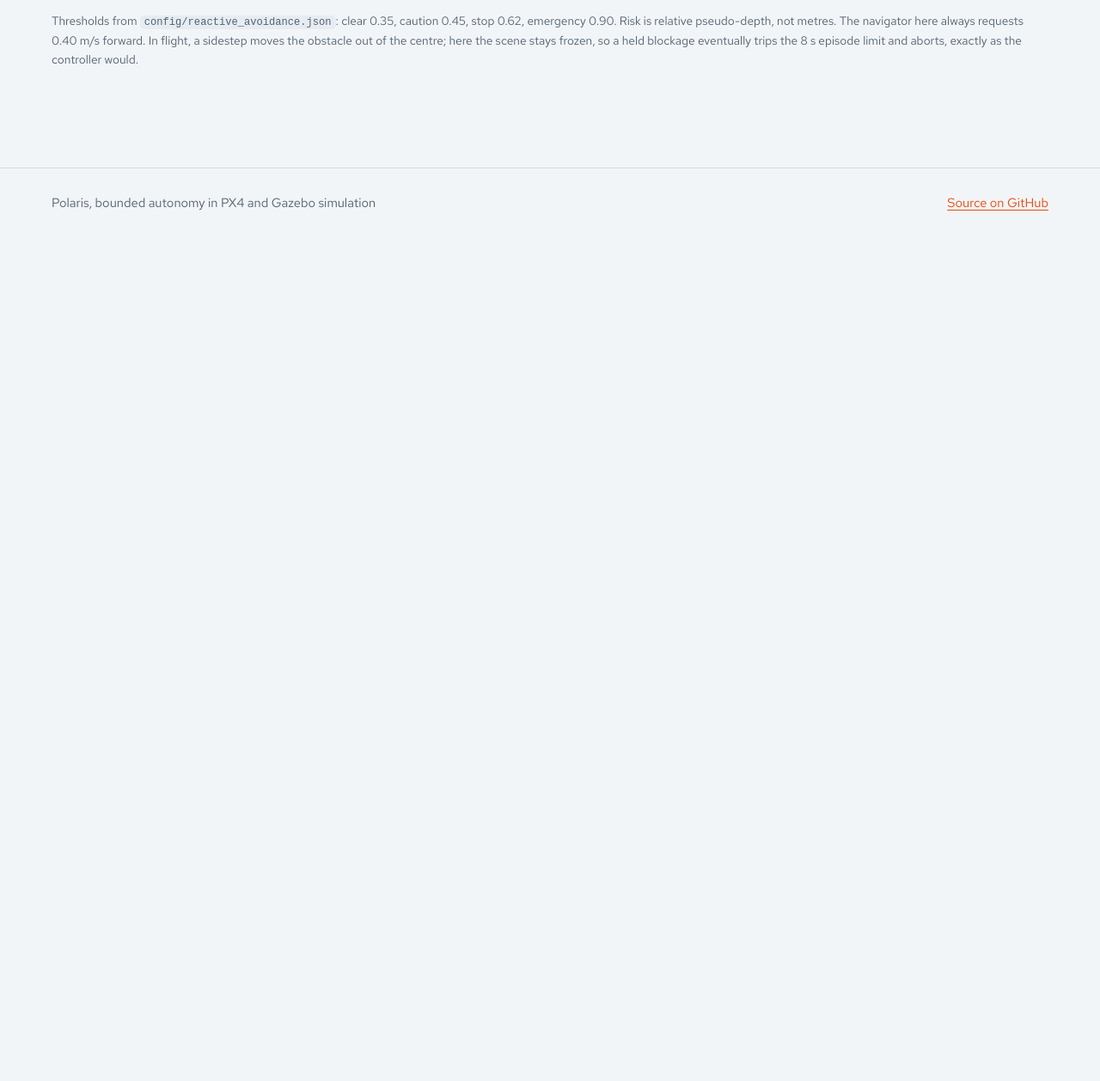
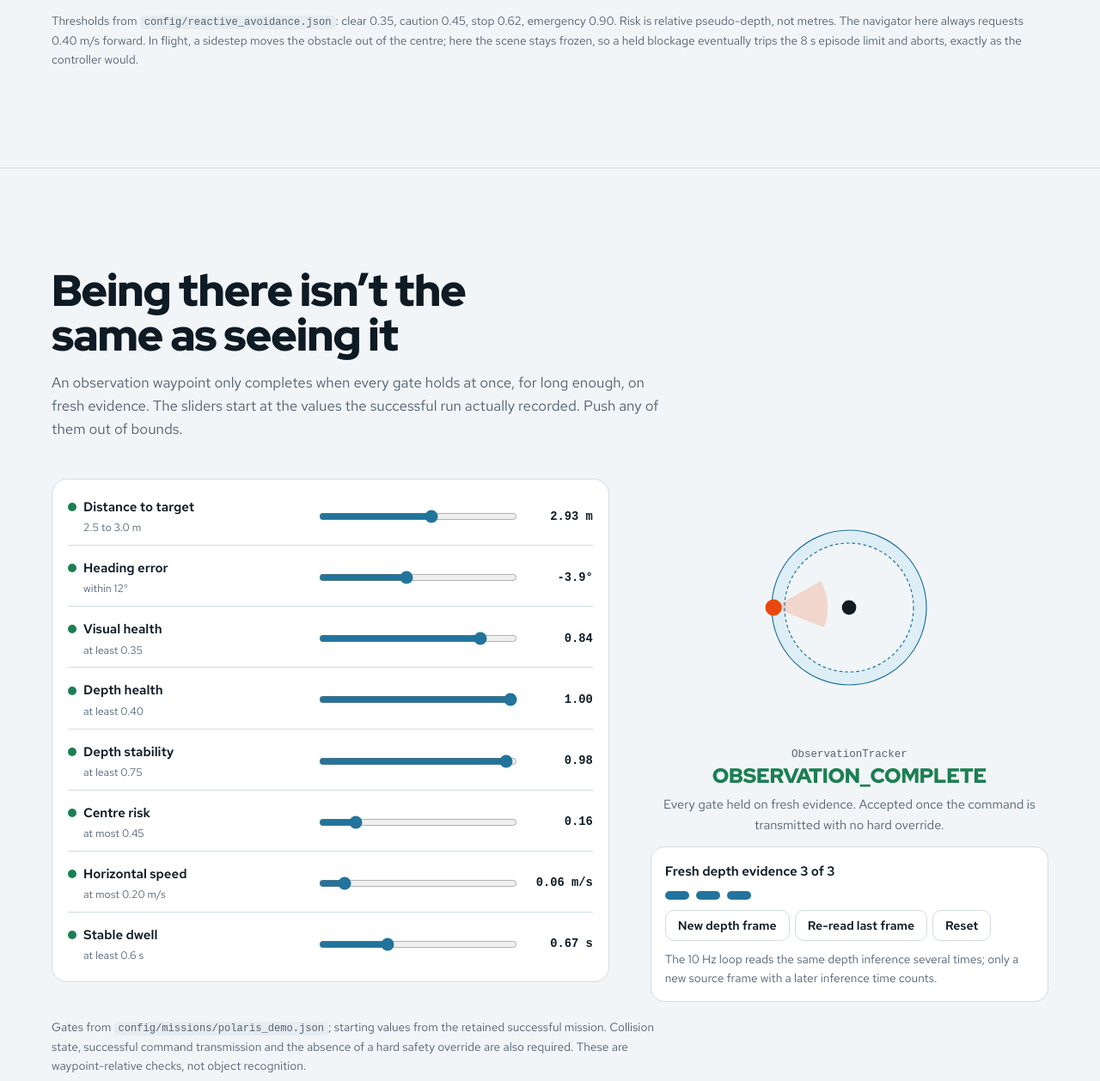
Before and after one commit to SparshSunilNaik/Polaris, a plain HTML site: page web/index.html in a window 1280 px wide. Shown: the part 3282-4540 px from the top of the page at 86% size. Before the commit the page ends 3574 px from the top, so only its background shows below. Drawn offline with Linux system fonts and the light colour scheme; a web font is replaced by a local one.

Commit message:
Add observation gates explorer
Eight sliders for the rock-observation gates in polaris_demo.json start
at the values the successful run recorded. The ObservationTracker state
moves between APPROACHING, OBSERVATION_CANDIDATE, OBSERVING and
OBSERVATION_COMPLETE with a reason, a top-down stand-off diagram tracks
distance and heading, and fresh-evidence buttons show that re-reading
the same depth frame does not count.

```diff
--- a/web/css/site.css
+++ b/web/css/site.css
@@ -283,12 +283,54 @@ code, pre { font-family: var(--mono); }
 .btn-line.attn { border-color: var(--stop); color: var(--stop); animation: jolt 400ms ease; }
 .avoid-note { margin-top: 16px; }
 
+/* observation gates */
+.obs-grid { display: grid; grid-template-columns: minmax(0, 7fr) minmax(0, 5fr); gap: clamp(24px, 4vw, 48px); margin-top: 44px; align-items: start; }
+.gates { display: grid; gap: 4px; background: var(--surface); border: 1px solid var(--rule); border-radius: 18px; padding: 10px 18px; }
+.gate { display: grid; grid-template-columns: minmax(0, 1.2fr) minmax(0, 1fr) 76px; gap: 14px; align-items: center; padding: 10px 0; border-bottom: 1px solid var(--rule); }
+.gate:last-child { border-bottom: 0; }
+.gate label { display: flex; flex-wrap: wrap; align-items: baseline; gap: 2px 8px; font-weight: 600; font-size: 0.94rem; }
+.gate-dot { width: 10px; height: 10px; border-radius: 50%; background: var(--ok); align-self: center; transition: background-color 200ms ease, transform 200ms ease; }
+.gate[data-ok="false"] .gate-dot { background: var(--stop); transform: scale(1.25); }
+.gate-rule { font-weight: 400; font-size: 0.78rem; color: var(--ink-2); flex-basis: 100%; padding-left: 18px; }
+.gate input { accent-color: var(--ice); min-height: 28px; width: 100%; }
+.gate[data-ok="false"] input { accent-color: var(--stop); }
+.gate output { font: 600 0.86rem var(--mono); text-align: right; font-variant-numeric: tabular-nums; }
+.gate[data-ok="false"] output { color: var(--stop); }
+
+.obs-side { display: grid; gap: 14px; }
+.standoff { width: 100%; max-width: 300px; margin: 0 auto; display: block; aspect-ratio: 1; }
+.so-band-outer { fill: var(--ice-soft); stroke: var(--ice); stroke-width: 0.04; }
+.so-band-inner { fill: var(--bg); stroke: var(--ice); stroke-width: 0.04; stroke-dasharray: 0.12 0.1; }
+.so-target { fill: var(--ink); }
+.so-fov { fill: var(--orange); opacity: 0.18; }
+.so-body { fill: var(--orange); }
+#so-drone { transition: transform 200ms ease; }
+.obs-state { text-align: center; }
+.obs-label { font: 500 0.78rem var(--mono); color: var(--ink-2); }
+.obs-value { font: 900 clamp(1.15rem, 2.2vw, 1.5rem) var(--display); letter-spacing: -0.01em; margin-top: 2px; overflow-wrap: anywhere; }
+.obs-value[data-state="OBSERVATION_COMPLETE"] { color: var(--ok); }
+.obs-value[data-state="OBSERVING"] { color: var(--ice); }
+.obs-value[data-state="OBSERVATION_CANDIDATE"] { color: var(--warn); }
+.obs-value[data-state="APPROACHING"] { color: var(--ink-2); }
+.obs-value.pop { animation: flip 360ms cubic-bezier(0.3, 0.7, 0.2, 1); }
+.obs-why { margin-top: 6px; font-size: 0.92rem; color: var(--ink-2); min-height: 3em; }
+.fresh { background: var(--surface); border: 1px solid var(--rule); border-radius: 16px; padding: 16px; }
+.fresh-title { font-weight: 600; font-size: 0.95rem; }
+.fresh-dots { display: flex; gap: 8px; margin-top: 10px; }
+.fresh-dots i { width: 28px; height: 10px; border-radius: 5px; background: var(--surface-2); transition: background-color 200ms ease; }
+.fresh-dots i.on { background: var(--ice); }
+.fresh-btns { display: flex; flex-wrap: wrap; gap: 6px; margin-top: 12px; }
+.fresh-note { margin-top: 10px; font-size: 0.86rem; color: var(--ink-2); min-height: 2.8em; }
+.fresh-note.good { color: var(--ok); }
+.fresh-note.bad { color: var(--stop); }
+.obs-note { margin-top: 18px; max-width: 80ch; }
+
 /* footer */
 .foot { border-top: 1px solid var(--rule); padding: 28px 0 44px; font-size: 0.92rem; color: var(--ink-2); }
 .foot-inner { display: flex; flex-wrap: wrap; justify-content: space-between; gap: 10px; }
 
 @media (max-width: 1020px) {
-  .console, .chain-grid, .avoid-grid { grid-template-columns: 1fr; }
+  .console, .chain-grid, .avoid-grid, .obs-grid { grid-template-columns: 1fr; }
   .ladder-wrap { grid-template-columns: 1fr; }
   .shadow { position: static; }
   .map-wrap { border-right: 0; border-bottom: 1px solid var(--rule); }
--- a/web/index.html
+++ b/web/index.html
@@ -171,7 +171,42 @@
       <p class="fine avoid-note">Thresholds from <code>config/reactive_avoidance.json</code>: clear 0.35, caution 0.45, stop 0.62, emergency 0.90. Risk is relative pseudo-depth, not metres. The navigator here always requests 0.40 m/s forward. In flight, a sidestep moves the obstacle out of the centre; here the scene stays frozen, so a held blockage eventually trips the 8 s episode limit and aborts, exactly as the controller would.</p>
     </div>
   </section>
-  <!-- OBSERVE -->
+  <section id="observe" class="band observe" aria-labelledby="observe-title">
+    <div class="wrap">
+      <div class="intro">
+        <h2 id="observe-title">Being there isn’t the same as seeing it</h2>
+        <p>An observation waypoint only completes when every gate holds at once, for long enough, on fresh evidence. The sliders start at the values the successful run actually recorded. Push any of them out of bounds.</p>
+      </div>
+
+      <div class="obs-grid">
+        <div class="gates" id="gates"></div>
+
+        <div class="obs-side">
+          <svg class="standoff" id="standoff" viewBox="-5 -5 10 10" role="img" aria-label="Top-down view of the drone relative to the observation target, with the 2.5 to 3.0 metre stand-off band.">
+            <circle r="3" class="so-band-outer"/><circle r="2.5" class="so-band-inner"/>
+            <circle r="0.28" class="so-target"/>
+            <g id="so-drone"><path d="M0 0 L-1.9 -0.9 A2.1 2.1 0 0 0 -1.9 0.9 Z" class="so-fov"/><circle r="0.32" class="so-body"/></g>
+          </svg>
+          <div class="obs-state">
+            <p class="obs-label">ObservationTracker</p>
+            <p class="obs-value" id="obs-state">OBSERVATION_COMPLETE</p>
+            <p class="obs-why" id="obs-why" aria-live="polite"></p>
+          </div>
+          <div class="fresh">
+            <p class="fresh-title">Fresh depth evidence <span id="fresh-count">3</span> of 3</p>
+            <div class="fresh-dots" id="fresh-dots" aria-hidden="true"></div>
+            <div class="fresh-btns">
+              <button type="button" class="btn-line" id="fresh-new">New depth frame</button>
+              <button type="button" class="btn-line" id="fresh-dup">Re-read last frame</button>
+              <button type="button" class="btn-line" id="fresh-reset">Reset</button>
+            </div>
+            <p class="fresh-note" id="fresh-note">The 10 Hz loop reads the same depth inference several times; only a new source frame with a later inference time counts.</p>
+          </div>
+        </div>
+      </div>
+      <p class="fine obs-note">Gates from <code>config/missions/polaris_demo.json</code>; starting values from the retained successful mission. Collision state, successful command transmission and the absence of a hard safety override are also required. These are waypoint-relative checks, not object recognition.</p>
+    </div>
+  </section>
   <!-- RESULTS -->
   <!-- RUN -->
 </main>
@@ -187,5 +222,6 @@
 <script src="js/mission.js"></script>
 <script src="js/chain.js"></script>
 <script src="js/avoid.js"></script>
+<script src="js/observe.js"></script>
 </body>
 </html>
--- /dev/null
+++ b/web/js/observe.js
@@ -0,0 +1,71 @@
+/*
+ * Observation gates from config/missions/polaris_demo.json (rock-observation),
+ * starting at the values recorded in the retained successful mission.
+ */
+(() => {
+  "use strict";
+  const $ = (id) => document.getElementById(id);
+
+  const GATES = [
+    { id: "dist", name: "Distance to target", unit: "m", min: 1.5, max: 4, step: 0.01, v: 2.93, ok: (x) => x >= 2.5 && x <= 3.0, rule: "2.5 to 3.0 m", geo: true },
+    { id: "head", name: "Heading error", unit: "°", min: -30, max: 30, step: 0.1, v: -3.86, ok: (x) => Math.abs(x) <= 12, rule: "within 12°", geo: true },
+    { id: "vis", name: "Visual health", unit: "", min: 0, max: 1, step: 0.01, v: 0.84, ok: (x) => x >= 0.35, rule: "at least 0.35" },
+    { id: "dh", name: "Depth health", unit: "", min: 0, max: 1, step: 0.01, v: 1.0, ok: (x) => x >= 0.4, rule: "at least 0.40" },
+    { id: "stab", name: "Depth stability", unit: "", min: 0, max: 1, step: 0.01, v: 0.98, ok: (x) => x >= 0.75, rule: "at least 0.75" },
+    { id: "risk", name: "Centre risk", unit: "", min: 0, max: 1, step: 0.01, v: 0.16, ok: (x) => x <= 0.45, rule: "at most 0.45" },
+    { id: "speed", name: "Horizontal speed", unit: "m/s", min: 0, max: 0.6, step: 0.01, v: 0.06, ok: (x) => x <= 0.2, rule: "at most 0.20 m/s" },
+    { id: "dwell", name: "Stable dwell", unit: "s", min: 0, max: 2, step: 0.01, v: 0.67, ok: (x) => x >= 0.6, rule: "at least 0.6 s", timing: true },
+  ];
+  const vals = Object.fromEntries(GATES.map((g) => [g.id, g.v]));
+  let fresh = 3, lastFrame = 3;
+
+  const gatesEl = $("gates");
+  gatesEl.innerHTML = GATES.map((g) => `
+    <div class="gate" data-g="${g.id}">
+      <label for="g-${g.id}"><span class="gate-dot" aria-hidden="true"></span>${g.name}<span class="gate-rule">${g.rule}</span></label>
+      <input type="range" id="g-${g.id}" min="${g.min}" max="${g.max}" step="${g.step}" value="${g.v}">
+      <output for="g-${g.id}" id="o-${g.id}"></output>
+    </div>`).join("");
+
+  const fmtVal = (g, x) => (g.unit === "°" ? `${x.toFixed(1)}°` : g.unit === "m" ? `${x.toFixed(2)} m` : g.unit === "m/s" ? `${x.toFixed(2)} m/s` : g.unit === "s" ? `${x.toFixed(2)} s` : x.toFixed(2));
+
+  function evaluate() {
+    const fails = GATES.filter((g) => !g.ok(vals[g.id]));
+    GATES.forEach((g) => {
+      const row = gatesEl.querySelector(`[data-g="${g.id}"]`);
+      row.dataset.ok = String(g.ok(vals[g.id]));
+      $(`o-${g.id}`).textContent = fmtVal(g, vals[g.id]);
+    });
+    const geoFail = fails.filter((g) => g.geo);
+    const qualityFail = fails.filter((g) => !g.geo && !g.timing);
+    const dwellFail = fails.some((g) => g.timing);
+    let state, why;
+    if (geoFail.length) { state = "APPROACHING"; why = `Not in the stand-off window: ${geoFail.map((g) => g.name.toLowerCase()).join(", ")}.`; }
+    else if (qualityFail.length) { state = "OBSERVATION_CANDIDATE"; why = `In position, but the dwell resets: ${qualityFail.map((g) => g.name.toLowerCase()).join(", ")} out of bounds.`; }
+    else if (dwellFail || fresh < 3) { state = "OBSERVING"; why = dwellFail && fresh < 3 ? "Dwell too short and not enough fresh frames yet." : dwellFail ? "Every gate holds; waiting for 0.6 s of stable dwell." : `Every gate holds; ${3 - fresh} more fresh depth frame${3 - fresh === 1 ? "" : "s"} needed.`; }
+    else { state = "OBSERVATION_COMPLETE"; why = "Every gate held on fresh evidence. Accepted once the command is transmitted with no hard override."; }
+    const st = $("obs-state");
+    if (st.textContent !== state) { st.classList.remove("pop"); void st.offsetWidth; st.classList.add("pop"); }
+    st.textContent = state;
+    st.dataset.state = state;
+    $("obs-why").textContent = why;
+
+    // stand-off drawing: drone sits west of the target at the chosen distance, nose rotated by heading error
+    const d = vals.dist, h = vals.head;
+    $("so-drone").setAttribute("transform", `translate(${-Math.min(d, 4.6)} 0) rotate(${h}) rotate(180)`);
+    $("standoff").dataset.state = state;
+
+    $("fresh-count").textContent = String(Math.min(fresh, 3));
+    $("fresh-dots").innerHTML = [0, 1, 2].map((i) => `<i class="${i < fresh ? "on" : ""}"></i>`).join("");
+  }
+
+  GATES.forEach((g) => {
+    $(`g-${g.id}`).addEventListener("input", (e) => { vals[g.id] = +e.target.value; evaluate(); });
+  });
+  const note = $("fresh-note");
+  $("fresh-new").addEventListener("click", () => { lastFrame++; fresh = Math.min(fresh + 1, 3); note.textContent = `Frame #${lastFrame}: a new source frame with a later inference timestamp. Counted.`; note.className = "fresh-note good"; evaluate(); });
+  $("fresh-dup").addEventListener("click", () => { note.textContent = `Frame #${lastFrame} again: same source sequence, so it is rejected as a duplicate.`; note.className = "fresh-note bad"; note.animate?.([{ transform: "translateX(-4px)" }, { transform: "translateX(4px)" }, { transform: "none" }], { duration: 260 }); evaluate(); });
+  $("fresh-reset").addEventListener("click", () => { fresh = 0; note.textContent = "Evidence cleared. Collect three fresh frames."; note.className = "fresh-note"; evaluate(); });
+
+  evaluate();
+})();
```
